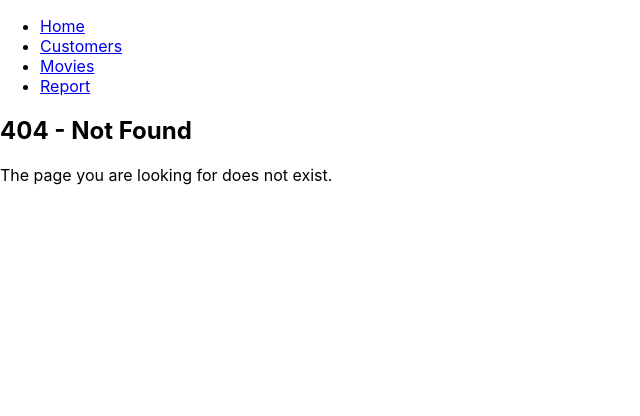
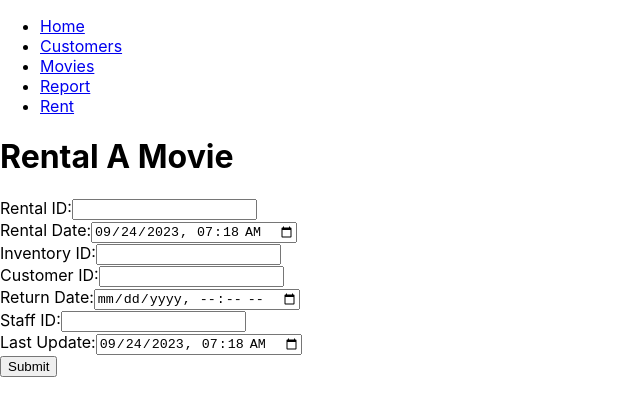
Before and after one commit to kdp8/reactfront, a React (Create React App) app: page /rent in a window 1280 px wide. Before the commit this address had no page. Shown: the top 416 px of the page, without its empty margins (0-640 px from the left). Built offline with nearby package versions, Linux system fonts and the light colour scheme.

Commit message:
Fully Functional as per Requirements.

```diff
--- a/package.json
+++ b/package.json
@@ -11,6 +11,7 @@
     "jspdf": "^2.5.1",
     "jspdf-autotable": "^3.6.0",
     "react": "^18.2.0",
+    "react-cookies": "^0.1.1",
     "react-dom": "^18.2.0",
     "react-modal": "^3.16.1",
     "react-router-dom": "^6.16.0",
--- a/src/App.js
+++ b/src/App.js
@@ -6,6 +6,7 @@ import MovieSearch from './components/movies';
 import Customer from './components/customers';
 import Report from './components/report';
 import NotFound from './components/notFound';
+import Rent from './components/rent';
 
 
 function App() {
@@ -26,6 +27,9 @@ function App() {
             <li>
               <Link to="/report">Report</Link>
             </li>
+            <li>
+              <Link to="/rent">Rent</Link>
+            </li>
           </ul>
         </nav>
 
@@ -34,6 +38,7 @@ function App() {
           <Route path="/customers" element={<Customer />} />
           <Route path="/movies" element={<MovieSearch />} />
           <Route path="/report" element={<Report />} />
+          <Route path="/rent" element={<Rent />} />
 
           <Route path="*" element={<NotFound />} />
         </Routes>
--- /dev/null
+++ b/src/components/rent.js
@@ -0,0 +1,108 @@
+import React, { useState } from 'react';
+import axios from 'axios';
+
+function RentalForm() {
+  const [rentalDate, setRentalDate] = useState(new Date());
+  const [returnDate, setReturnDate] = useState('');
+  const [inventoryId, setInventoryId] = useState('');
+  const [customerId, setCustomerId] = useState('');
+  const [staffId, setStaffId] = useState('');
+  const [rentalId, setRentalId] = useState('');
+  const [lastUpdate, setLastUpdate] = useState(new Date());
+
+  const handleSubmit = async (e) => {
+    e.preventDefault();
+
+    try {
+      const response = await axios.post('http://127.0.0.1:8000/rental/create/', {
+        rental_date: rentalDate.toISOString(),
+        return_date: returnDate ? returnDate.toISOString() : null,
+        inventory_id: inventoryId,
+        customer_id: customerId,
+        staff_id: staffId,
+        rental_id: rentalId,
+        last_update: lastUpdate.toISOString(),
+      });
+
+      console.log('Server Response:', response.data);
+    } catch (error) {
+      console.error('Error:', error);
+      console.log('Response data:', error.response.data);
+      console.log('Response status:', error.response.status);
+      console.log('Response headers:', error.response.headers);
+    }
+  }
+  return (
+    <div>
+      <h1>Rental A Movie</h1>
+      <form onSubmit={handleSubmit}>
+        <div>
+          <label htmlFor="rentalId">Rental ID:</label>
+          <input
+            type="number"
+            id="rentalId"
+            value={rentalId}
+            onChange={(e) => setRentalId(e.target.value)}
+          />
+        </div>
+        <div>
+          <label htmlFor="rentalDate">Rental Date:</label>
+          <input
+            type="datetime-local"
+            id="rentalDate"
+            value={rentalDate.toISOString().slice(0, 16)}
+            onChange={(e) => setRentalDate(new Date(e.target.value))}
+          />
+        </div>
+        <div>
+          <label htmlFor="inventoryId">Inventory ID:</label>
+          <input
+            type="number"
+            id="inventoryId"
+            value={inventoryId}
+            onChange={(e) => setInventoryId(e.target.value)}
+          />
+        </div>
+        <div>
+          <label htmlFor="customerId">Customer ID:</label>
+          <input
+            type="number"
+            id="customerId"
+            value={customerId}
+            onChange={(e) => setCustomerId(e.target.value)}
+          />
+        </div>
+        <div>
+          <label htmlFor="returnDate">Return Date:</label>
+          <input
+            type="datetime-local"
+            id="returnDate"
+            value={returnDate ? returnDate.toISOString().slice(0, 16) : ''}
+            onChange={(e) => setReturnDate(new Date(e.target.value))}
+          />
+        </div>
+        <div>
+          <label htmlFor="staffId">Staff ID:</label>
+          <input
+            type="number"
+            id="staffId"
+            value={staffId}
+            onChange={(e) => setStaffId(e.target.value)}
+          />
+        </div>
+        <div>
+          <label htmlFor="lastUpdate">Last Update:</label>
+          <input
+            type="datetime-local"
+            id="lastUpdate"
+            value={lastUpdate.toISOString().slice(0, 16)}
+            onChange={(e) => setLastUpdate(new Date(e.target.value))}
+          />
+        </div>
+        <button type="submit">Submit</button>
+      </form>
+    </div>
+  );
+}
+
+export default RentalForm;
```
Also changed, not shown: 1 other file (tests, documents, lock files or other folders).
